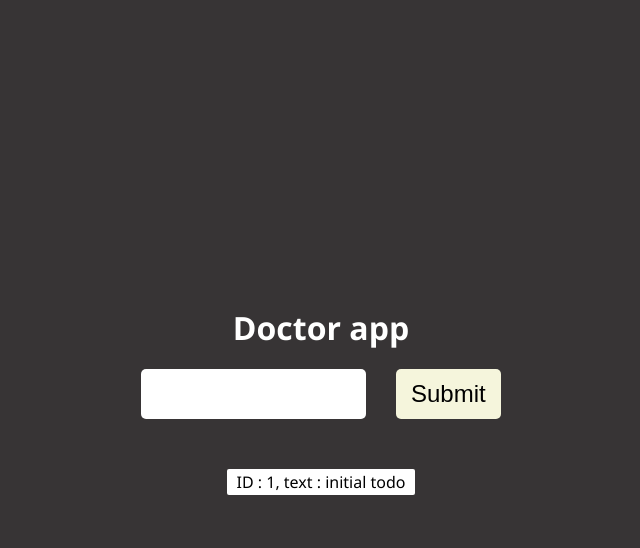
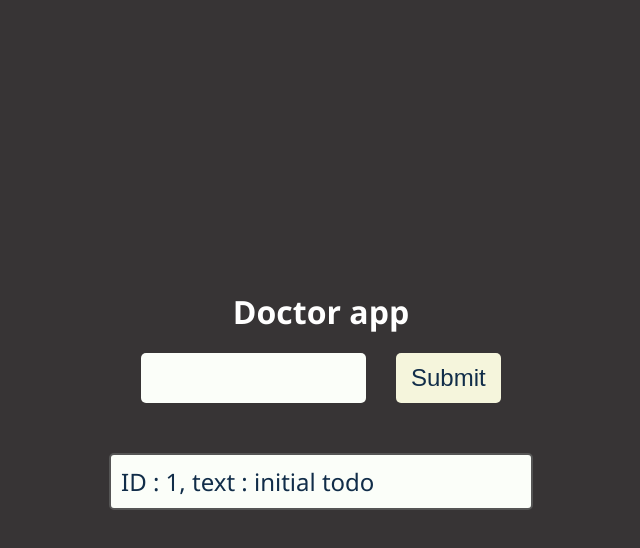
Before and after one commit to AnatolSalau/React_js_full_course, a React (Create React App) app in the folder lesson_24_todo_app_v1/: page / in a window 1280 px wide. Both pictures are taken after a click on the button "Submit". Shown: the top 548 px of the page, without its empty margins (319-959 px from the left). Built offline with nearby package versions, Linux system fonts and the light colour scheme.

Commit message:
lesson_24_todo_app_v1 CSS TodoForm add

```diff
--- a/lesson_24_todo_app_v1/src/components/Todos/Todo.js
+++ b/lesson_24_todo_app_v1/src/components/Todos/Todo.js
@@ -1,4 +1,5 @@
 import style from './Todo.module.css'
+
 function Todo({todo}) {
     return (
         <div className={style.todo}>
--- a/lesson_24_todo_app_v1/src/components/Todos/Todo.module.css
+++ b/lesson_24_todo_app_v1/src/components/Todos/Todo.module.css
@@ -1,6 +1,14 @@
+
 .todo {
-    background-color: white;
-    color: black;
-    border-radius: 2px;
-    padding: 2px 10px 2px 10px;
+    display: flex;
+    align-items: center;
+    padding: 10px 10px;
+    font-size: 1.5rem;
+    border-radius: 5px;
+    border: 2px solid #555;
+    color: #112d49;
+    background-color: #fbfef9;
+    user-select: none;
+    text-align: left;
+    width: 400px;
 }
--- a/lesson_24_todo_app_v1/src/components/Todos/TodoForm.module.css
+++ b/lesson_24_todo_app_v1/src/components/Todos/TodoForm.module.css
@@ -7,6 +7,7 @@
 }
 
 .todoForm input {
+    background-color: #fbfef9;
     width: 45%;
     height: 30px;
     font-size: 1.3rem;
@@ -27,4 +28,5 @@
     padding: 10px 15px;
     border: none;
     border-radius: 5px;
+    color: #112d49;
 }
```
